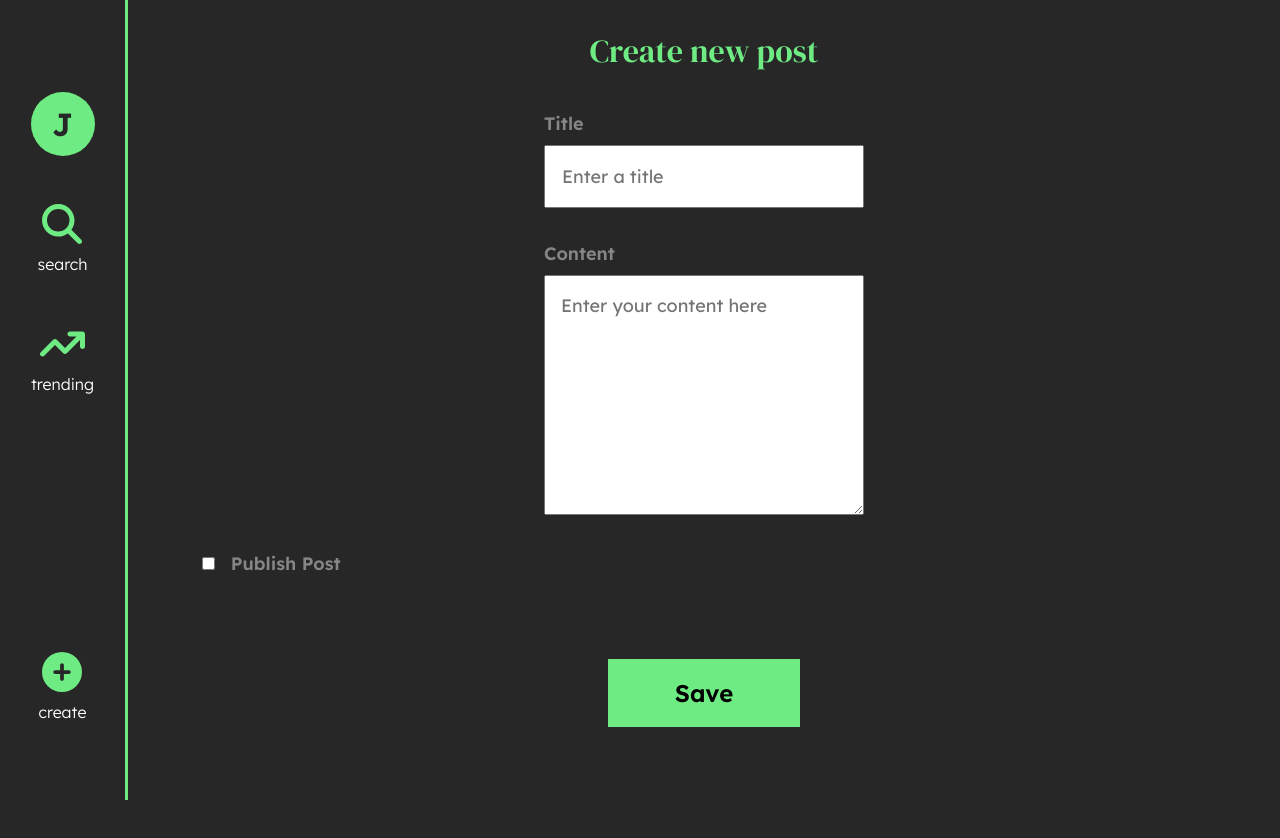
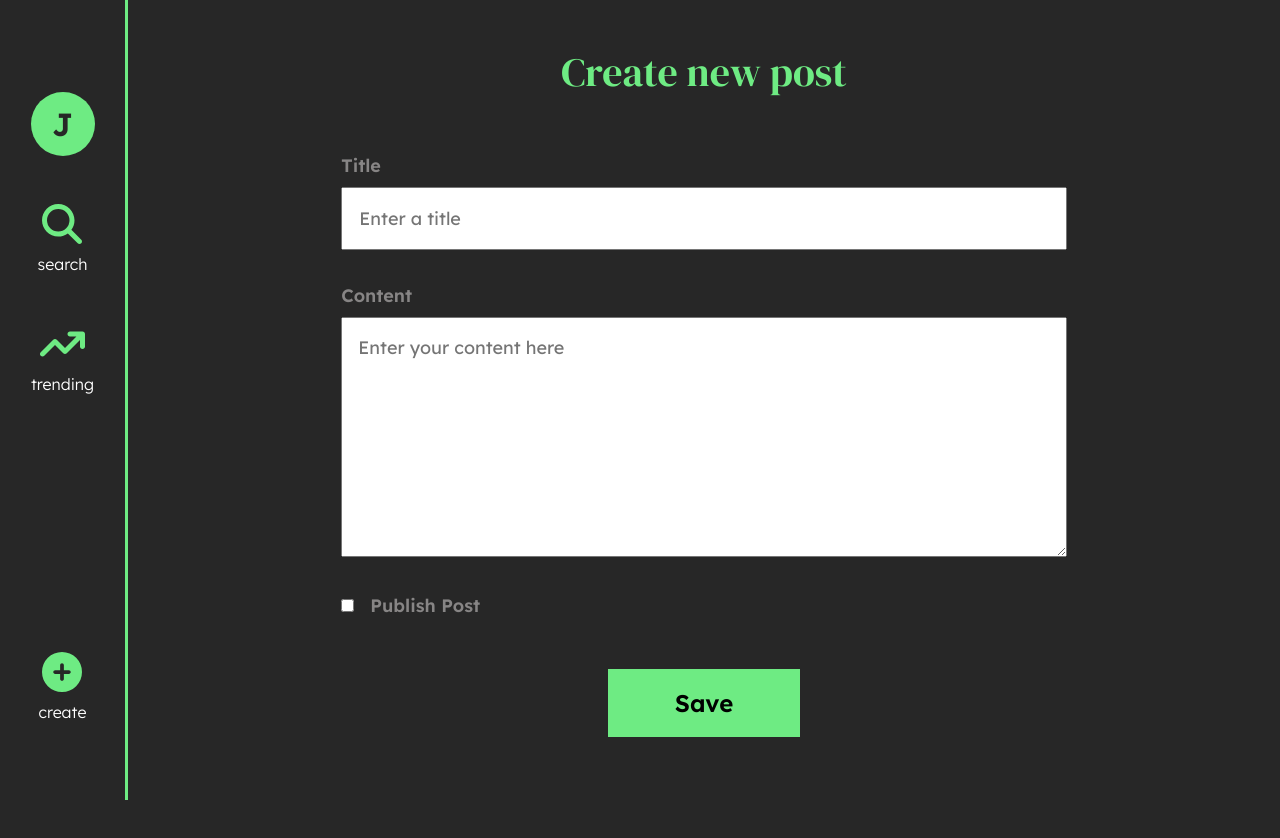
Before and after one commit to juliajespersdotter/dottercms-client, a React (Vite) app: page /create in a window 1280 px wide. Shown: the top 838 px of the page. After the commit the page ends 800 px from the top, so only its background shows below. Built offline with nearby package versions, Linux system fonts and the light colour scheme.

Commit message:
styled create post form in desktop mode.

```diff
--- a/src/assets/scss/create.scss
+++ b/src/assets/scss/create.scss
@@ -11,7 +11,6 @@
 	justify-content: flex-start;
 	align-items: center;
 	width: 90%;
-	height: 100vh;
 	margin: 0 auto;
 
 	label {
@@ -46,8 +45,8 @@
 
 	#checkbox-container {
 		display: flex;
+		width: 20rem;
 		flex-direction: row;
-		width: 100%;
 		height: 2rem;
 		align-items: center;
 		justify-content: flex-start;
@@ -69,3 +68,43 @@
 		margin-top: 3rem;
 	}
 }
+
+@media screen and (min-width: 900px) {
+	.createpost-header {
+		padding: 3rem;
+		font-size: 2.5rem;
+	}
+
+	.createpost-form {
+		width: 80%;
+
+		#title-container {
+			width: 100%;
+			input {
+				width: 100%;
+			}
+		}
+
+		#content-container {
+			width: 100%;
+
+			textarea {
+				width: 100%;
+			}
+		}
+
+		#checkbox-container {
+			width: 100%;
+		}
+
+		button {
+			margin-top: 1rem;
+		}
+	}
+}
+
+@media screen and (min-width: 1200px) {
+	.createpost-form {
+		width: 65%;
+	}
+}
--- a/src/components/CreatePost.jsx
+++ b/src/components/CreatePost.jsx
@@ -1,6 +1,4 @@
 import { useForm } from 'react-hook-form'
-import Form from 'react-bootstrap/Form'
-import Button from 'react-bootstrap/Button'
 
 const CreatePost = ({ onSubmit }) => {
 	const {
--- a/src/pages/CreatePostPage.jsx
+++ b/src/pages/CreatePostPage.jsx
@@ -1,12 +1,29 @@
 import React from 'react'
 import Container from 'react-bootstrap/esm/Container'
 import CreatePost from '../components/CreatePost'
+import { useQueryClient } from 'react-query'
+import Posts_API from '../services/Posts_API'
 
 const CreatePostPage = () => {
+	const queryClient = useQueryClient()
+
+	const onSubmit = async data => {
+		if (data) {
+			const created_at = new Date().toLocaleString()
+			const postInfo = {
+				title: data.title,
+				content: data.content,
+				created_at: created_at,
+			}
+			await Posts_API.publishPost(postInfo)
+			queryClient.invalidateQueries('posts')
+		}
+	}
+
 	return (
 		<Container className='content-container'>
 			<h1 className='createpost-header'>Create new post</h1>
-			<CreatePost />
+			<CreatePost onSubmit={onSubmit} />
 		</Container>
 	)
 }
--- a/src/pages/LandingPage.jsx
+++ b/src/pages/LandingPage.jsx
@@ -1,16 +1,12 @@
 import { useQuery } from 'react-query'
 import { useEffect } from 'react'
-import Navigation from '../components/Navigation'
 import Container from 'react-bootstrap/Container'
 import Posts_API from '../services/Posts_API'
 import { useAuthContext } from '../contexts/AuthContext'
-import ContentForm from '../components/CreatePost'
 import Post from '../components/Post'
-import { useQueryClient } from 'react-query'
 
 const LandingPage = () => {
 	const { currentUser, login } = useAuthContext()
-	const queryClient = useQueryClient()
 	const { isLoading, isError, data } = useQuery('posts', Posts_API.showPosts)
 	// console.log(currentUser)
 
@@ -22,27 +18,10 @@ const LandingPage = () => {
 			// login with access token
 		}
 	}, [login])
-
-	const onSubmit = async data => {
-		if (data) {
-			const created_at = new Date().toLocaleString()
-			const postInfo = {
-				title: data.title,
-				content: data.content,
-				created_at: created_at,
-			}
-			await Posts_API.publishPost(postInfo)
-			queryClient.invalidateQueries('posts')
-		}
-	}
-
 	return (
 		<>
-			{/* <Navigation /> */}
 			<Container className='content-container'>
 				{isError && <p>An error has occurred</p>}
-
-				{/* <ContentForm onSubmit={onSubmit} /> */}
 
 				<div id='content-section'>
 					<h3 className='page-title'>Latest</h3>
```
